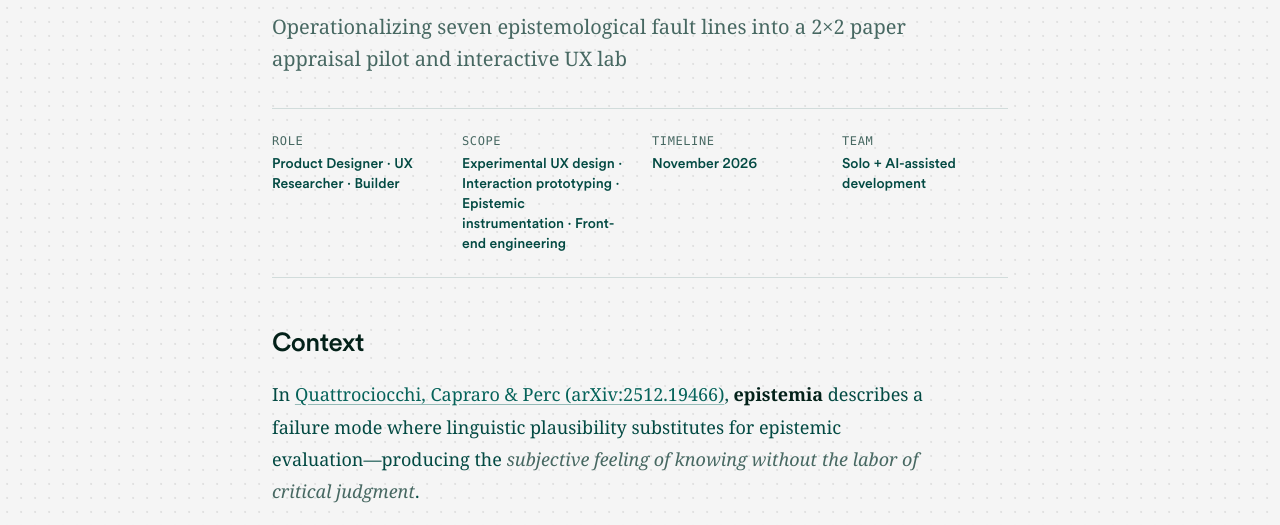
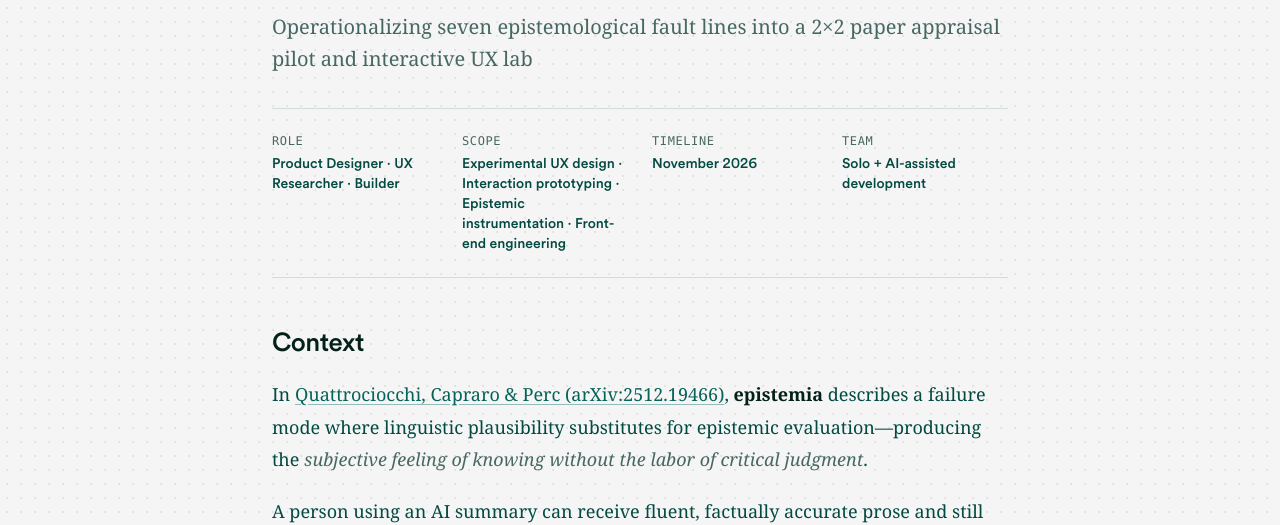
Before and after one commit to m5rc238/m5rc238.github.io, an Astro site: page /cases/epistemia-ux/ in a window 1280 px wide. Shown: the part 279-804 px from the top of the page. Built offline with nearby package versions, Linux system fonts and the light colour scheme; Astro itself is replaced by a stand-in of ours.

Commit message:
style: expand case study text width and update site favicons

```diff
--- a/public/admin/index.html
+++ b/public/admin/index.html
@@ -5,6 +5,9 @@
     <meta name="viewport" content="width=device-width, initial-scale=1.0" />
     <meta name="robots" content="noindex" />
     <title>Portfolio CMS — Marcel Akiyama</title>
+    <link rel="icon" href="/favicon.ico?v=2" sizes="32x32" />
+    <link rel="icon" type="image/svg+xml" href="/favicon.svg?v=2" />
+    <link rel="apple-touch-icon" href="/apple-touch-icon.png?v=2" />
   </head>
   <body>
     <script src="https://unpkg.com/@sveltia/cms/dist/sveltia-cms.js" type="module"></script>
--- a/public/problem-framing/index.html
+++ b/public/problem-framing/index.html
@@ -5,6 +5,9 @@
   <meta name="viewport" content="width=device-width, initial-scale=1">
   <meta name="description" content="A practical course in problem framing for product designers. Clear lessons, quizzes, exercises, and a final project on evidence and judgment.">
   <title>Problem Framing Course — Hosted by Marcel Akiyama</title>
+  <link rel="icon" href="/favicon.ico?v=2" sizes="32x32">
+  <link rel="icon" type="image/svg+xml" href="/favicon.svg?v=2">
+  <link rel="apple-touch-icon" href="/apple-touch-icon.png?v=2">
   <link rel="canonical" href="https://m5rc238.github.io/problem-framing/">
   <meta name="author" content="Marcel Akiyama">
   <meta name="robots" content="index,follow">
--- a/src/layouts/Base.astro
+++ b/src/layouts/Base.astro
@@ -27,8 +27,9 @@ const {
 		<link rel="preload" href={`${import.meta.env.BASE_URL}fonts/circular-air-pro-light.woff2`} as="font" type="font/woff2" crossorigin />
 		<link rel="preload" href={`${import.meta.env.BASE_URL}fonts/circular-air-pro-book.woff2`} as="font" type="font/woff2" crossorigin />
 		<link rel="preload" href={`${import.meta.env.BASE_URL}fonts/circular-air-pro-medium.woff2`} as="font" type="font/woff2" crossorigin />
-		<link rel="icon" type="image/svg+xml" href={`${import.meta.env.BASE_URL}favicon.svg`} />
-		<link rel="icon" href={`${import.meta.env.BASE_URL}favicon.ico`} />
+		<link rel="icon" href={`${import.meta.env.BASE_URL}favicon.ico?v=2`} sizes="32x32" />
+		<link rel="icon" type="image/svg+xml" href={`${import.meta.env.BASE_URL}favicon.svg?v=2`} />
+		<link rel="apple-touch-icon" href={`${import.meta.env.BASE_URL}apple-touch-icon.png?v=2`} />
 		<meta name="generator" content={Astro.generator} />
 		<meta name="description" content={description} />
 		<meta name="color-scheme" content="light" />
--- a/src/pages/cases/[slug].astro
+++ b/src/pages/cases/[slug].astro
@@ -42,7 +42,7 @@ const nextCase = entry.data.nextSlug
 				<h1 class="text-3xl font-medium leading-[1.12] tracking-tight text-ink md:text-5xl">
 					{entry.data.title}
 				</h1>
-				<p class="mt-4 max-w-[65ch] font-serif text-lg leading-relaxed text-muted md:text-xl">
+				<p class="mt-4 font-serif text-lg leading-relaxed text-muted md:text-xl">
 					{entry.data.subtitle}
 				</p>
 
--- a/src/styles/global.css
+++ b/src/styles/global.css
@@ -269,11 +269,6 @@
 		color: var(--color-ink);
 		font-size: 1.125rem;
 		line-height: 1.8;
-	}
-
-	.case-prose :is(h2, h3, h4, ul, ol, blockquote),
-	.case-prose p:not(:has(> img)) {
-		max-width: 65ch;
 	}
 
 	.case-prose > * + * {
```
Also changed, not shown: public/apple-touch-icon.png (added), public/favicon.ico, public/favicon.svg.
